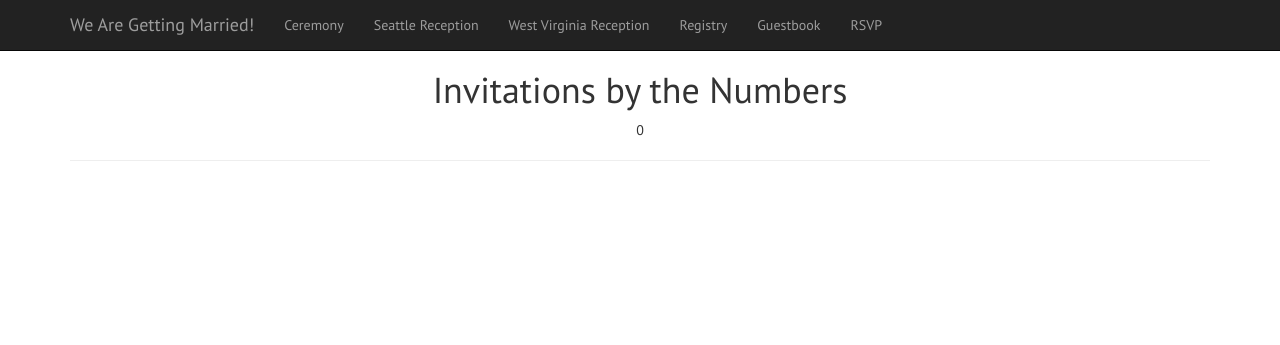
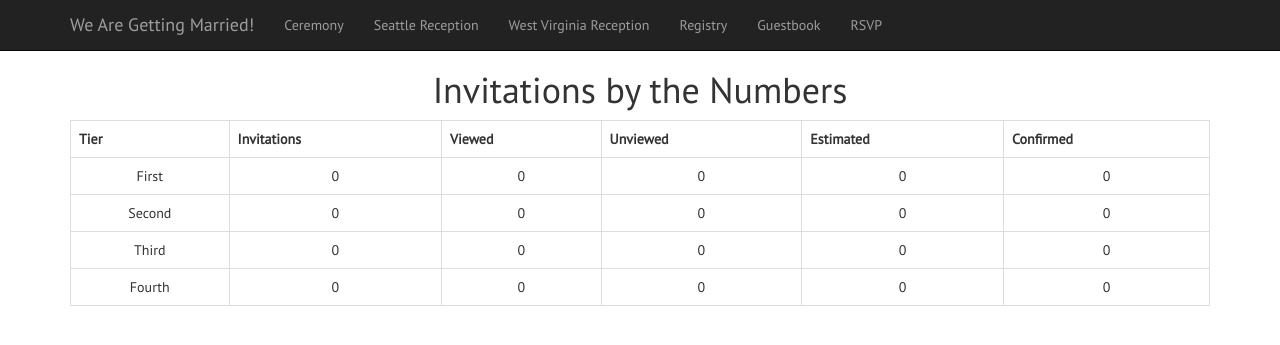
Before and after one commit to jsayles/wedding, a Django app: page /totals/ in a window 1280 px wide. Shown: the top 345 px of the page. Run offline with Django 3.2, Linux system fonts and the light colour scheme; data that the repository does not hold is empty; parts of the project's set-up code (start-up, migrations or seed data) failed here and were passed over; some libraries are stand-ins or nearby versions.

Commit message:
updated totals view to actually work

```diff
--- a/wedding/templates/totals.html
+++ b/wedding/templates/totals.html
@@ -3,6 +3,26 @@
 {% block content %}
 <h1>Invitations by the Numbers</h1>
 
-{{ invitations | length }}
-<hr/>
+<table class="table table-bordered">
+	<tr>
+		<th>Tier</th>
+		<th>Invitations</th>
+		<th>Viewed</th>
+		<th>Unviewed</th>
+		<th>Estimated</th>
+		<th>Confirmed</th>
+	</tr>
+
+{% for dict in invites %}
+	<tr>
+		<td>{{ dict.tier }}</td>
+		<td>{{ dict.invitations | length }}</td>
+		<td>{{ dict.viewed }}</td>
+		<td>{{ dict.unviewed }}</td>
+		<td>{{ dict.est_count }}</td>
+		<td>{{ dict.conf_count }}</td>
+	</tr>
+{% endfor %}
+
+</table>
 {% endblock %}
--- a/wedding/views.py
+++ b/wedding/views.py
@@ -30,7 +30,24 @@ def registry(request):
 
 def totals(request):
 	all_invitations = Invitation.objects.all()
-	return render_to_response('totals.html',{'invitations': all_invitations}, RequestContext(request))
+
+	invites = []
+	for tier_id, tier in TIER_CHOICES:
+		invitations = Invitation.objects.filter(tier=tier_id)
+		est_count = 0
+		conf_count = 0
+		viewed = 0
+		unviewed = 0
+		for i in invitations:
+			est_count = est_count + i.estimated_ceremony
+			if i.rsvp_ceremony:
+				conf_count += conf_count + i.rsvp_ceremony
+			if i.last_viewed:
+				viewed = viewed + 1
+			else:
+				unviewed = unviewed + 1
+		invites.append({'tier': tier, 'invitations':invitations, 'est_count':est_count, 'conf_count':conf_count, 'viewed':viewed, 'unviewed':unviewed})
+	return render_to_response('totals.html', {'tiers':TIER_CHOICES, 'invites': invites}, RequestContext(request))
 
 def session_invitation(request):
 	invitation = None
```
